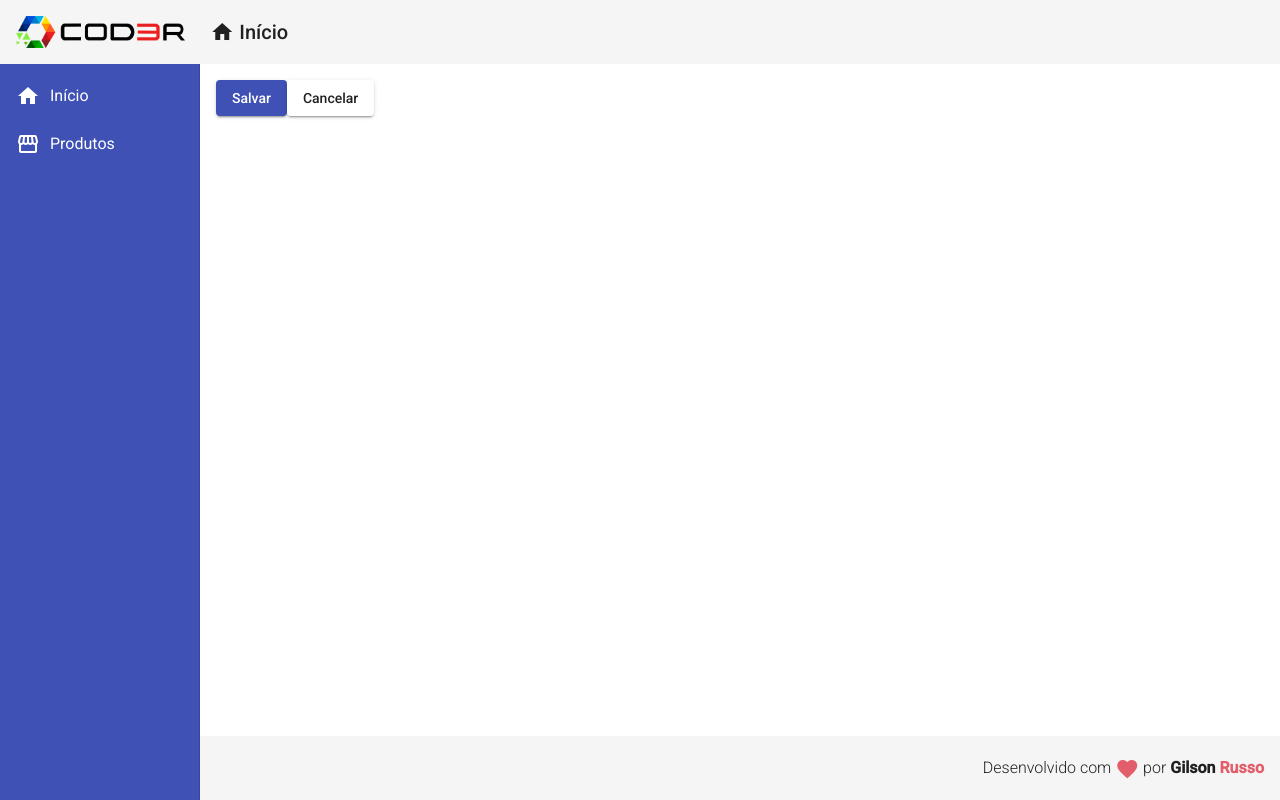
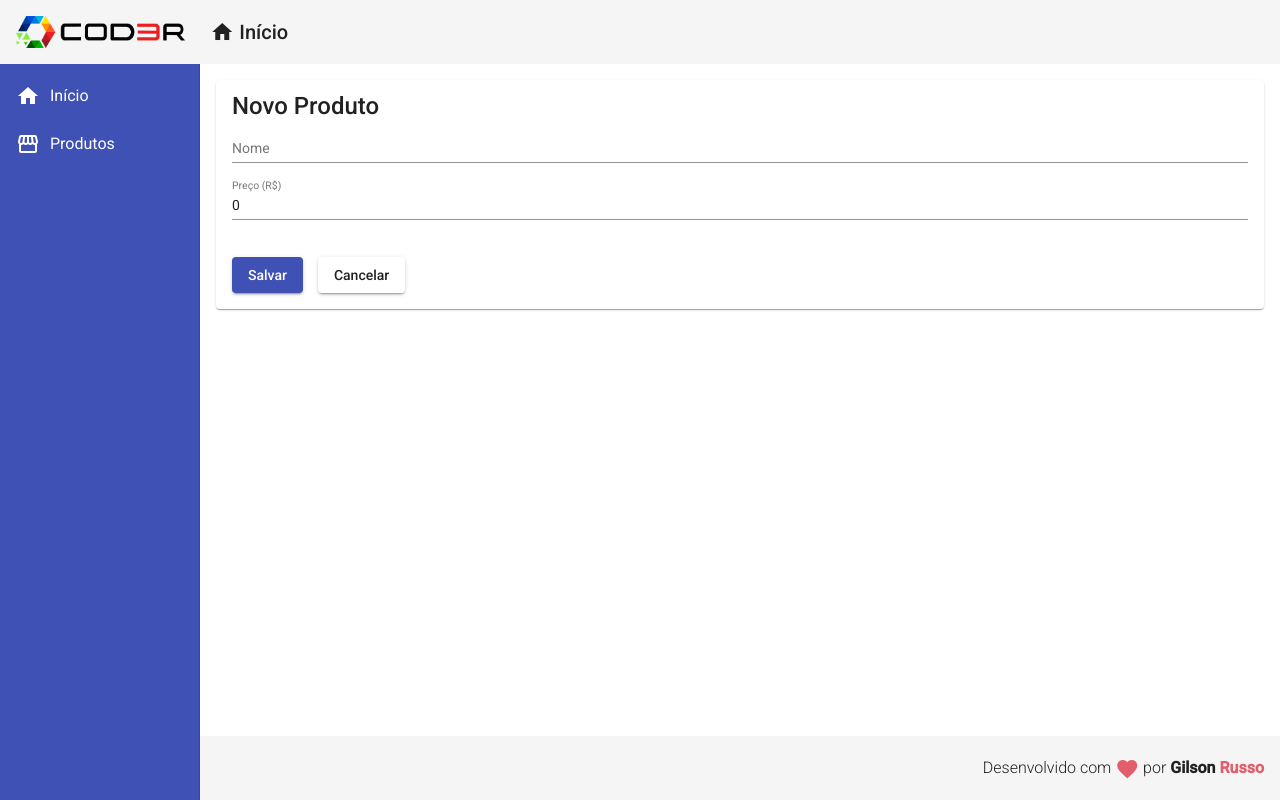
Before and after one commit to gilsonrusso/learning_angular9, an Angular app: page /products/create in a window 1280 px wide. Built offline with nearby package versions, Linux system fonts and the light colour scheme.

Commit message:
Create the form to add produts

```diff
--- a/src/app/components/product/product-create/product-create.component.css
+++ b/src/app/components/product/product-create/product-create.component.css
@@ -0,0 +1,8 @@
+form {
+  display: flex;
+  flex-direction: column;
+}
+
+button {
+  margin: 20px 15px 0 0;
+}
--- a/src/app/components/product/product-create/product-create.component.html
+++ b/src/app/components/product/product-create/product-create.component.html
@@ -1,7 +1,16 @@
-<button mat-raised-button (click)="createProduct()" color="primary">
-  Salvar
-</button>
+<mat-card>
+  <mat-card-title>Novo Produto</mat-card-title>
+  <form>
+    <mat-form-field>
+      <input matInput placeholder="Nome" [(ngModel)]="product.name" name="name" />
+    </mat-form-field>
+    <mat-form-field>
+      <input matInput placeholder="Preço (R$)" [(ngModel)]="product.price" name="price" />
+    </mat-form-field>
+  </form>
+  <button mat-raised-button (click)="createProduct()" color="primary">
+    Salvar
+  </button>
 
-<button mat-raised-button (click)="cancel()">
-  Cancelar
-</button>
+  <button mat-raised-button (click)="cancel()">Cancelar</button>
+</mat-card>
```
Also changed, not shown: src/app/app.module.ts (+8 -1 lines).
